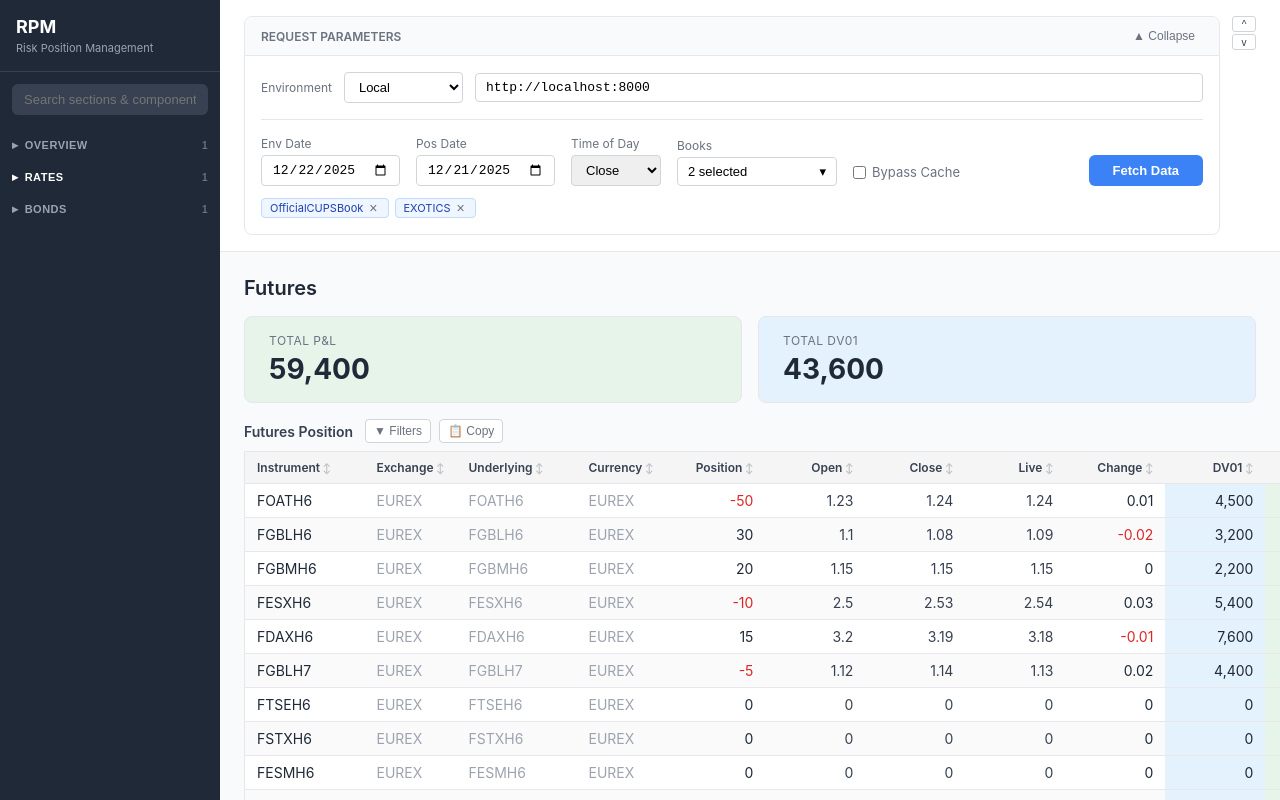
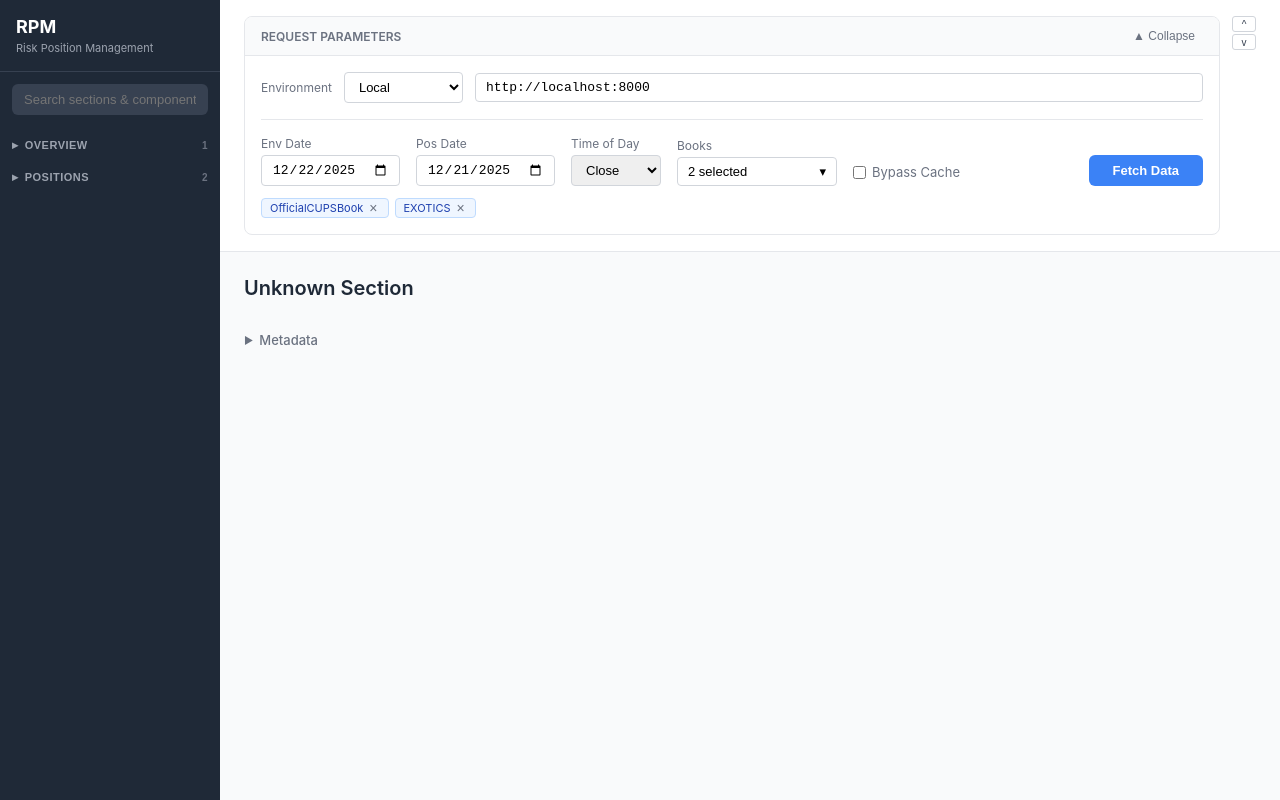
Before and after one commit to hawoot/rpm_exo, a React (Vite) app: page / in a window 1280 px wide. Built offline with nearby package versions, Linux system fonts and the light colour scheme.

Commit message:
Refactor navbar and section configurations: remove unused sections and introduce new positions sections for bonds and futures

```diff
--- a/config/sections/_navbar.json
+++ b/config/sections/_navbar.json
@@ -1,12 +1,6 @@
 {
   "nav_groups": [
     { "id": "overview", "label": "Overview", "order": 1 },
-    { "id": "rates", "label": "Rates", "order": 2 },
-    { "id": "bonds", "label": "Bonds", "order": 3 }
-  ],
-  "sections": [
-    "summary",
-    "futures",
-    "bonds"
+    { "id": "positions", "label": "Positions", "order": 2 }
   ]
 }
--- /dev/null
+++ b/config/sections/bond-positions.json
@@ -0,0 +1,10 @@
+{
+  "id": "bond-positions",
+  "label": "Bonds Pos",
+  "nav_group": "positions",
+  "order": 20,
+
+  "layout": [
+    { "component": "tables/bonds-position", "row": 1, "col": 1 }
+  ]
+}
--- a/config/sections/bonds.json
+++ /dev/null
@@ -1,10 +0,0 @@
-{
-  "id": "bonds",
-  "label": "Bonds",
-  "nav_group": "bonds",
-  "order": 10,
-
-  "layout": [
-    { "component": "tables/bonds-position", "row": 1, "col": 1 }
-  ]
-}
--- /dev/null
+++ b/config/sections/futures-positions.json
@@ -0,0 +1,10 @@
+{
+  "id": "futures-positions",
+  "label": "Futures Pos",
+  "nav_group": "positions",
+  "order": 10,
+
+  "layout": [
+    { "component": "tables/futures-position", "row": 1, "col": 1 }
+  ]
+}
--- a/config/sections/futures.json
+++ /dev/null
@@ -1,12 +0,0 @@
-{
-  "id": "futures",
-  "label": "Futures",
-  "nav_group": "rates",
-  "order": 10,
-
-  "layout": [
-    { "component": "cards/futures-pnl", "row": 1, "col": 1 },
-    { "component": "cards/futures-dv01", "row": 1, "col": 2 },
-    { "component": "tables/futures-position", "row": 2, "col": 1 }
-  ]
-}
--- a/src/components/layout/Sidebar.tsx
+++ b/src/components/layout/Sidebar.tsx
@@ -57,7 +57,8 @@ function SectionButton({ section, isActive, onClick, indent = false }: SectionBu
 }
 
 function Sidebar({ currentSection, onSectionChange, sectionConfigs }: SidebarProps): JSX.Element {
-  const { nav_groups, sections } = navbarConfig;
+  const { nav_groups } = navbarConfig;
+  const sections = Object.values(sectionConfigs);
 
   const [searchQuery, setSearchQuery] = useState<string>('');
   const [expandedGroups, setExpandedGroups] = useState<Record<string, boolean>>({});
@@ -75,10 +76,9 @@ function Sidebar({ currentSection, onSectionChange, sectionConfigs }: SidebarPro
       grouped[group.id] = [];
     });
 
-    sections.forEach((sectionId) => {
-      const config = sectionConfigs[sectionId];
-      const navGroup = config?.nav_group;
-      if (config && navGroup && grouped[navGroup]) {
+    sections.forEach((config) => {
+      const navGroup = config.nav_group;
+      if (navGroup && grouped[navGroup]) {
         grouped[navGroup].push(config);
       }
     });
@@ -99,10 +99,7 @@ function Sidebar({ currentSection, onSectionChange, sectionConfigs }: SidebarPro
     const query = searchQuery.toLowerCase();
     const results: SectionWithMatches[] = [];
 
-    sections.forEach((sectionId) => {
-      const config = sectionConfigs[sectionId];
-      if (!config) return;
-
+    sections.forEach((config) => {
       const sectionMatches = config.label.toLowerCase().includes(query);
 
       let gridMatches = false;
--- a/src/config/registry.ts
+++ b/src/config/registry.ts
@@ -24,8 +24,8 @@ import navbar from '../../config/sections/_navbar.json';
 
 // Sections
 import summary from '../../config/sections/summary.json';
-import futures from '../../config/sections/futures.json';
-import bonds from '../../config/sections/bonds.json';
+import futuresPositions from '../../config/sections/futures-positions.json';
+import bondPositions from '../../config/sections/bond-positions.json';
 
 // Components - Cards
 import futuresPnl from '../../config/components/cards/futures-pnl.json';
@@ -46,8 +46,8 @@ export const navbarConfig = navbar as SectionsIndex;
 
 export const sectionConfigs: Record<string, SectionConfig> = {
   summary: summary as SectionConfig,
-  futures: futures as SectionConfig,
-  bonds: bonds as SectionConfig,
+  'futures-positions': futuresPositions as SectionConfig,
+  'bond-positions': bondPositions as SectionConfig,
 };
 
 export const componentConfigs: Record<string, ComponentConfig> = {
--- a/src/types/config.ts
+++ b/src/types/config.ts
@@ -146,7 +146,6 @@ export interface SectionConfig {
 /** Sections index configuration */
 export interface SectionsIndex {
   nav_groups: NavGroup[];
-  sections: string[];
 }
 
 /** Environment configuration */
```
